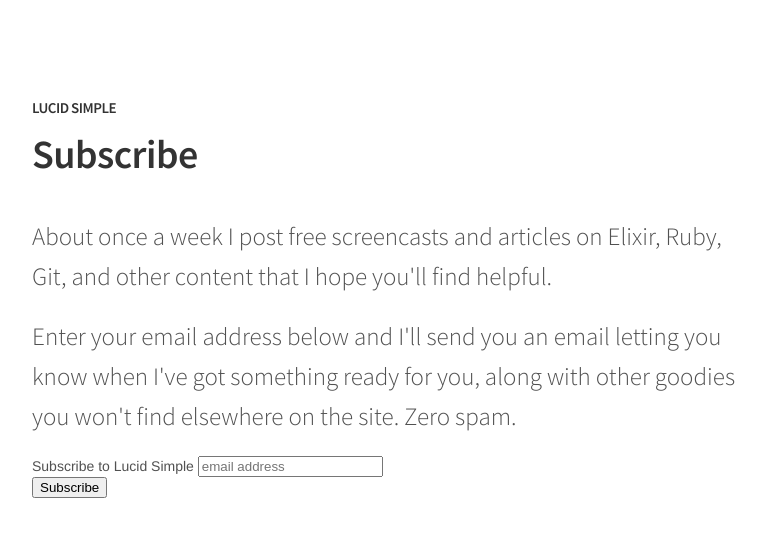
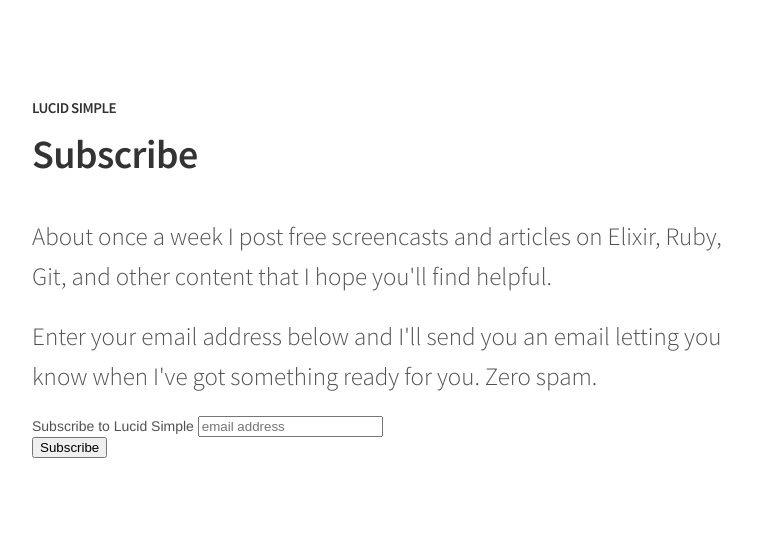
Before and after one commit to jwhiteman/lucidsimple-blog, a Jekyll site: the page built from subscribe.md, in a window 1280 px wide. Shown: the top 537 px of the page, without its empty margins (248-1014 px from the left). Built offline with Jekyll 4.4.1, drawn with Linux system fonts in a browser that asks for light colours; Markdown is read by kramdown in place of the engine named in the settings; comment, search, counter and statistics services are not loaded.

Commit message:
Remove premature copy

```diff
--- a/subscribe.md
+++ b/subscribe.md
@@ -5,7 +5,7 @@ permalink: /subscribe/
 
 <p class="lead">About once a week I post free screencasts and articles on Elixir, Ruby, Git, and other content that I hope you'll find helpful.</p>
 
-<p class="lead">Enter your email address below and I'll send you an email letting you know when I've got something ready for you, along with other goodies you won't find elsewhere on the site. Zero spam.</p>
+<p class="lead">Enter your email address below and I'll send you an email letting you know when I've got something ready for you. Zero spam.</p>
 
 <!-- Begin MailChimp Signup Form -->
 <link href="//cdn-images.mailchimp.com/embedcode/slim-081711.css" rel="stylesheet" type="text/css">
```
